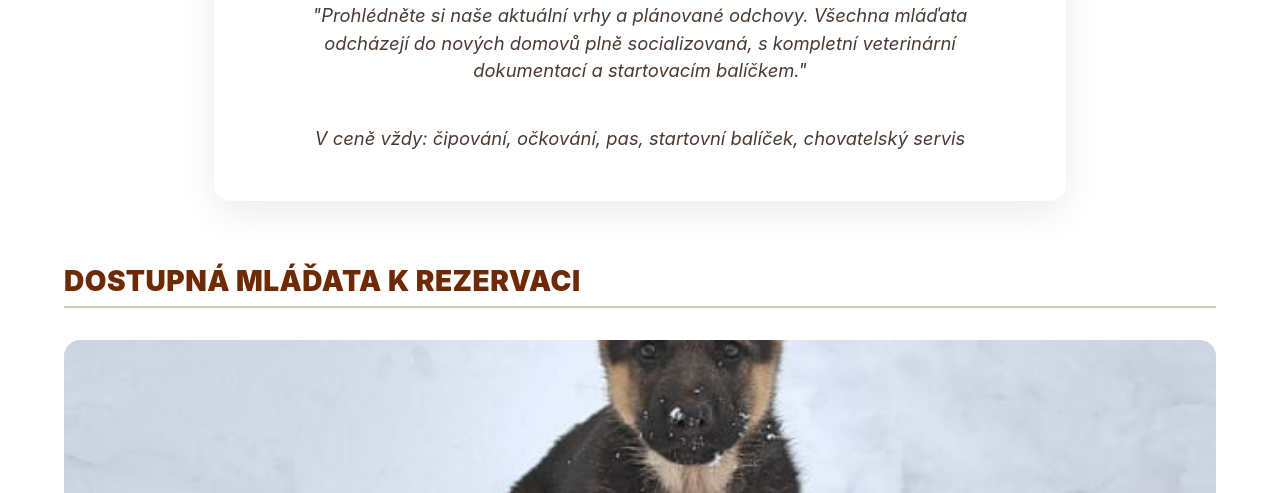
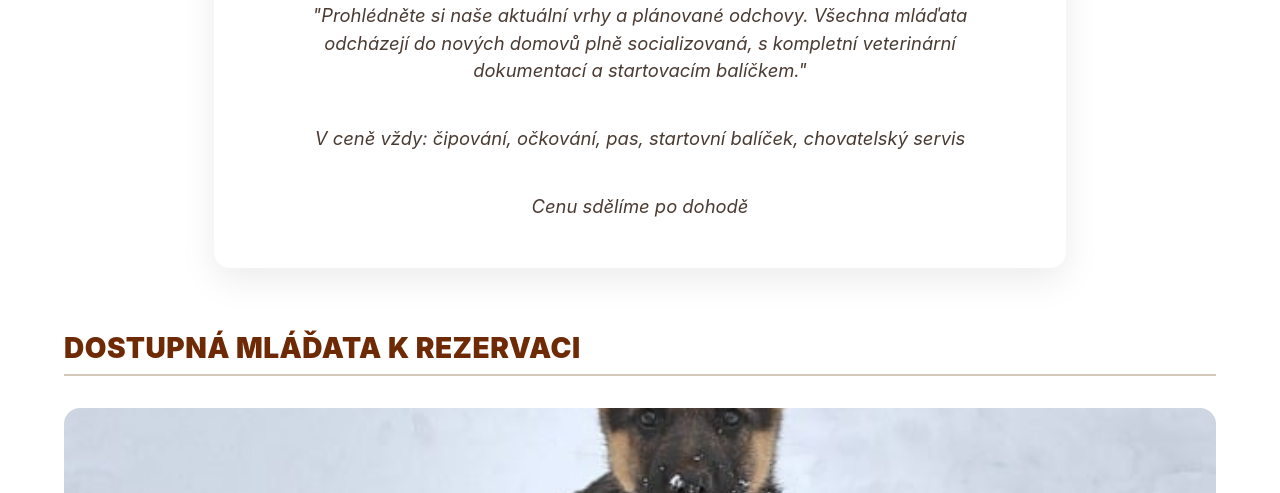
Before and after one commit to ennieak/chovatelska-stanice, a plain HTML site: page mladata.html in a window 1280 px wide. Shown: the part 307-800 px from the top of the page. Drawn offline with nearby package versions, Linux system fonts and the light colour scheme.

Commit message:
v mladatech pridany 2 radky textu

```diff
--- a/mladata.html
+++ b/mladata.html
@@ -38,6 +38,7 @@
           <h4 class="card-title"><b>AKTUÁLNÍ VRHY APLIKOVANÁ PÉČE</b></h4>
           <p class="card-text">"Prohlédněte si naše aktuální vrhy a plánované odchovy. Všechna mláďata odcházejí do nových domovů plně socializovaná, s kompletní veterinární dokumentací a startovacím balíčkem."</p>
           <p class="card-text">V ceně vždy: čipování, očkování, pas, startovní balíček, chovatelský servis</p>
+          <p class="card-text">Cenu sdělíme po dohodě</p>
         </div>
       </div>
     </div>
```
